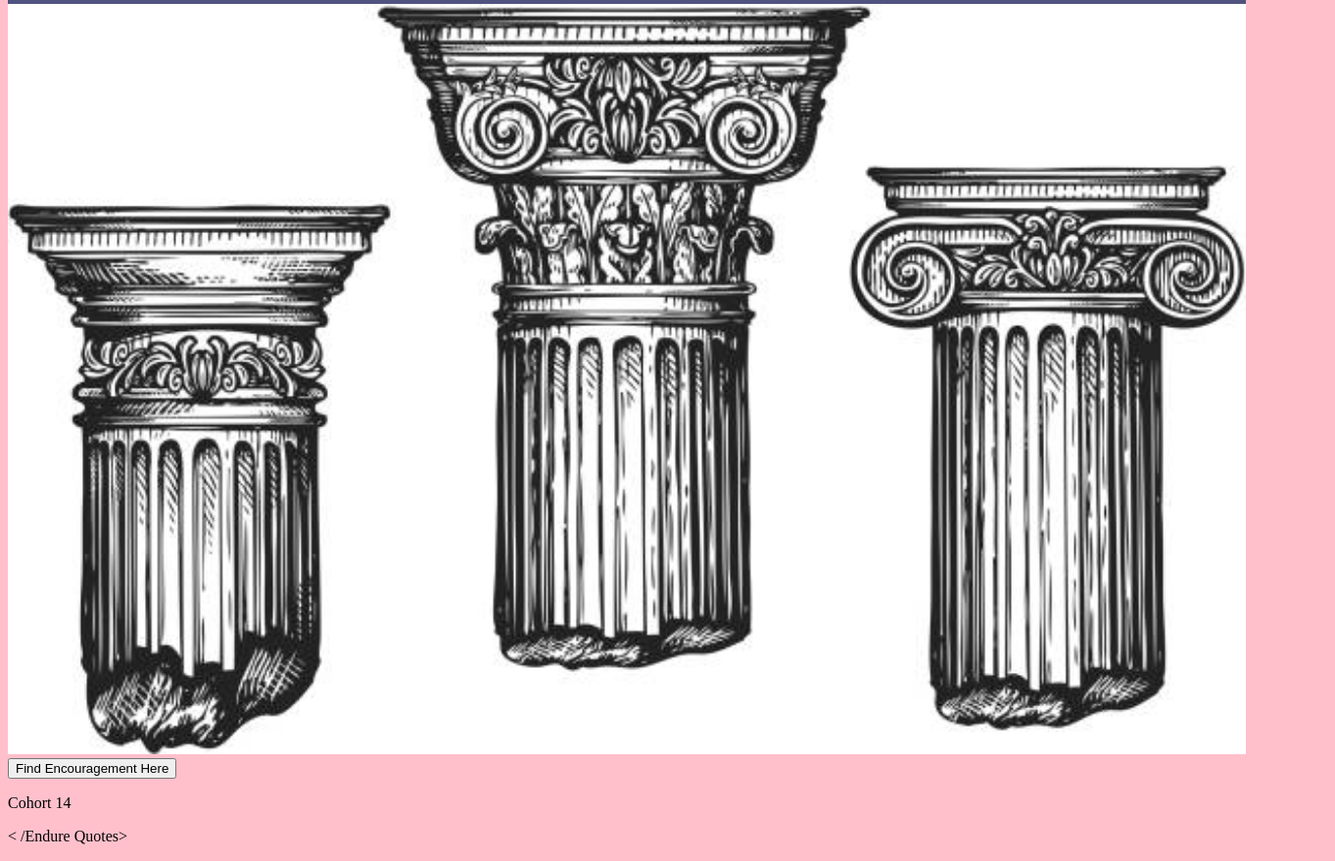
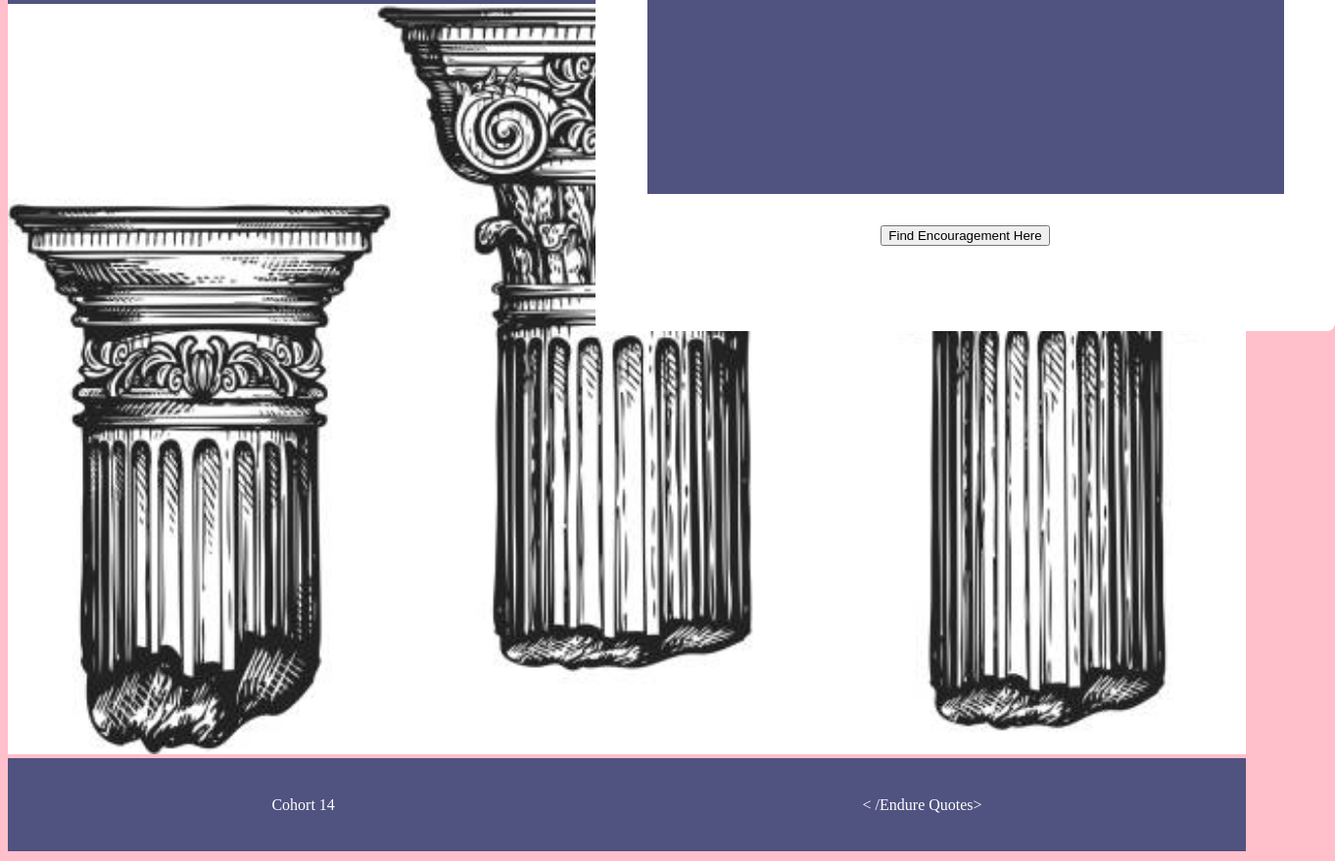
Before and after one commit to kaligurl2008/quote-generator, a plain HTML site: page index.html in a window 1280 px wide. Shown: the part 119-998 px from the top of the page at 98% size, 1363 px wide, since content can reach past the window. Drawn offline with Linux system fonts and the light colour scheme.

Commit message:
finished basic css design

```diff
--- a/index.html
+++ b/index.html
@@ -26,8 +26,10 @@
         <div id="banner">
             <img src="assets/banner.jpg" id="banner-img">
             <div id="quote-box">
-                <div id="quote">
+                <div id="quote-container">
+                    <span id="quote">
 
+                    </span>
                 </div>
                 <button id="quote-btn">Find Encouragement Here</button>
             </div>
--- a/style.css
+++ b/style.css
@@ -37,6 +37,40 @@ navbar a {
 
 #banner-img {
     width: 100%;
-    color:#505280;
-    position: relative;
 }
+
+#quote-box {
+    background-color: #FFFFFF;
+    width: 755px;
+    height: 400px;
+    border-radius: 8px;
+    display: flex;
+    flex-direction: column;
+    align-items: center;
+    padding-top: 64px;
+    position: absolute;
+    z-index: 1;
+    margin-top: -900px;
+    margin-left: 600px;
+}
+
+#quote-container {
+    width:650px;
+    height: 260px;
+    background-color: #505280;
+    color: white;
+    text-align: center;
+}
+
+#quote-btn {
+    margin-top: 32px;
+}
+
+footer {
+    height: 95px;
+    background-color:#505280;
+    display: flex;
+    justify-content: space-around;
+    align-items: center;
+    color: white;
+}
```
